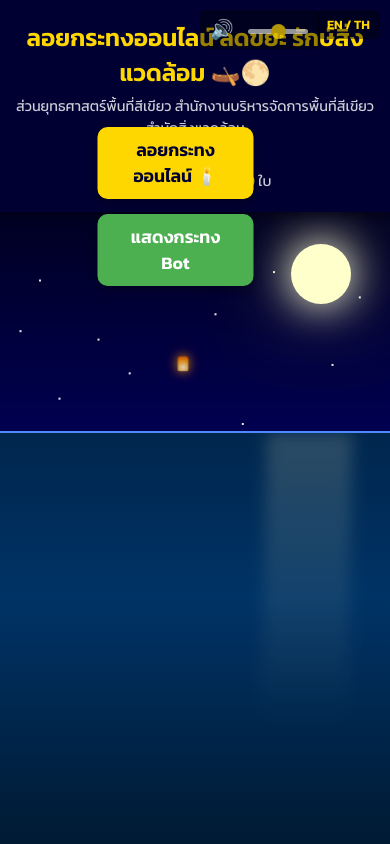
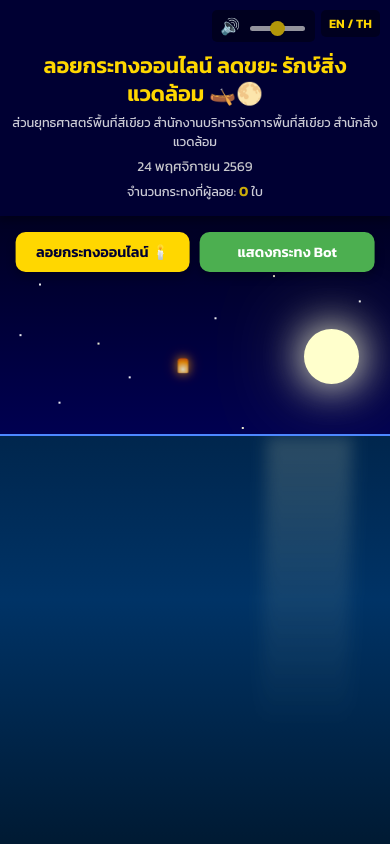
Before and after one commit to greenastrategy-hash/gasdloykratong, a plain HTML site: page index.html in a window 390 px wide. Drawn offline with Linux system fonts and the light colour scheme; no server answers.

Commit message:
Update index.html

```diff
--- a/index.html
+++ b/index.html
@@ -152,7 +152,7 @@
     @keyframes softFloat { 0% { transform: translateY(0); } 50% { transform: translateY(-5px); } 100% { transform: translateY(0); } }
 
     .sky-buttons-container {
-      position: absolute; top: 20%; left: 50%; transform: translateX(-50%);
+      position: absolute; top: 20px; left: 50%; transform: translateX(-50%);
       z-index: 90; text-align: center; display: flex; gap: 15px; flex-wrap: wrap; justify-content: center;
     }
     .launch-button, .bot-toggle-button {
@@ -218,17 +218,36 @@
     @keyframes fadeIn { from { opacity: 0; transform: scale(0.9); } to { opacity: 1; transform: scale(1); } }
 
     @media (max-width: 600px) {
-      .header h1 { font-size: 1.5em; }
-      .form-section { top: auto; bottom: 10px; transform: translate(-50%, 0); max-width: 95%; padding: 15px; }
+      .header {
+        padding-top: 52px;
+        padding-bottom: 14px;
+      }
+      .header h1 { font-size: 1.35em; line-height: 1.3; }
+      .header p { font-size: 0.8em; }
+      .header p:not(#kratong-count-display) { white-space: normal; }
+
+      #language-switcher { top: 10px; right: 10px; font-size: 0.8em; padding: 4px 8px; }
+      #audio-control { top: 10px; right: 75px; font-size: 1em; padding: 4px 8px; }
+      #volume-slider { width: 55px; margin-left: 6px; }
+
+      .sky-buttons-container {
+        top: 16px;
+        width: 92%;
+        flex-direction: row;
+        gap: 10px;
+      }
+      .launch-button, .bot-toggle-button {
+        width: auto;
+        flex: 1;
+        font-size: 0.9em;
+        padding: 9px 10px;
+        white-space: nowrap;
+      }
+
+      .form-section { top: 50%; bottom: auto; transform: translate(-50%, -50%); max-width: 92%; padding: 15px; }
       .kratong-option img { width: 60px; height: 60px; }
-      .moon { width: 60px; height: 60px; }
+      .moon { width: 55px; height: 55px; top: 18%; right: 8%; }
       .kratong-item img { width: 18vw; max-width: 70px; }
-      .sky-buttons-container { top: 15%; flex-direction: column; }
-      .launch-button, .bot-toggle-button { width: 80%; }
-      #language-switcher { top: 10px; right: 10px; font-size: 0.8em; }
-      #audio-control { top: 10px; right: 70px; }
-      #volume-slider { width: 60px; }
-      .header p:not(#kratong-count-display) { white-space: normal; }
     }
   </style>
 </head>
@@ -258,6 +277,7 @@
   </p>
 </div>
 
+<div class="main-container">
   <div id="skyButtonsContainer" class="sky-buttons-container">
       <button id="toggleFormButton" class="launch-button">
           <span class="lang-th">ลอยกระทงออนไลน์ 🕯️</span>
@@ -269,7 +289,6 @@
       </button>
   </div>
 
-<div class="main-container">
   <div class="background-scene">
     <div class="stars"></div>
     <canvas id="fireworks-canvas"></canvas>
@@ -340,7 +359,6 @@
 </div>
 
 <script>
-    // ********** วาง URL Web App จาก Google Apps Script ที่นี่ **********
     const GAS_WEB_APP_URL = 'https://script.google.com/macros/s/AKfycbzMa4RO3uglPtnvlR_JJ-rFyOZjot6-59fAsDlaHhPzTCrgT0G3TpUrXUqlfvm7rUt3/exec';
 
     let botInterval;
@@ -484,7 +502,6 @@
         });
     }
 
-    // โหลดข้อมูลกระทงและจำนวนผู้ลอยผ่าน fetch GET
     async function loadAndRenderKratongs() {
         try {
             const res = await fetch(GAS_WEB_APP_URL);
@@ -497,7 +514,6 @@
         }
     }
 
-    // บันทึกกระทงผ่าน fetch POST (ไม่ตั้ง header JSON เพื่อเลี่ยง CORS preflight)
     async function postKratong(formData) {
         const res = await fetch(GAS_WEB_APP_URL, {
             method: 'POST',
```
Lines whose indentation alone changed are shown as unchanged.
